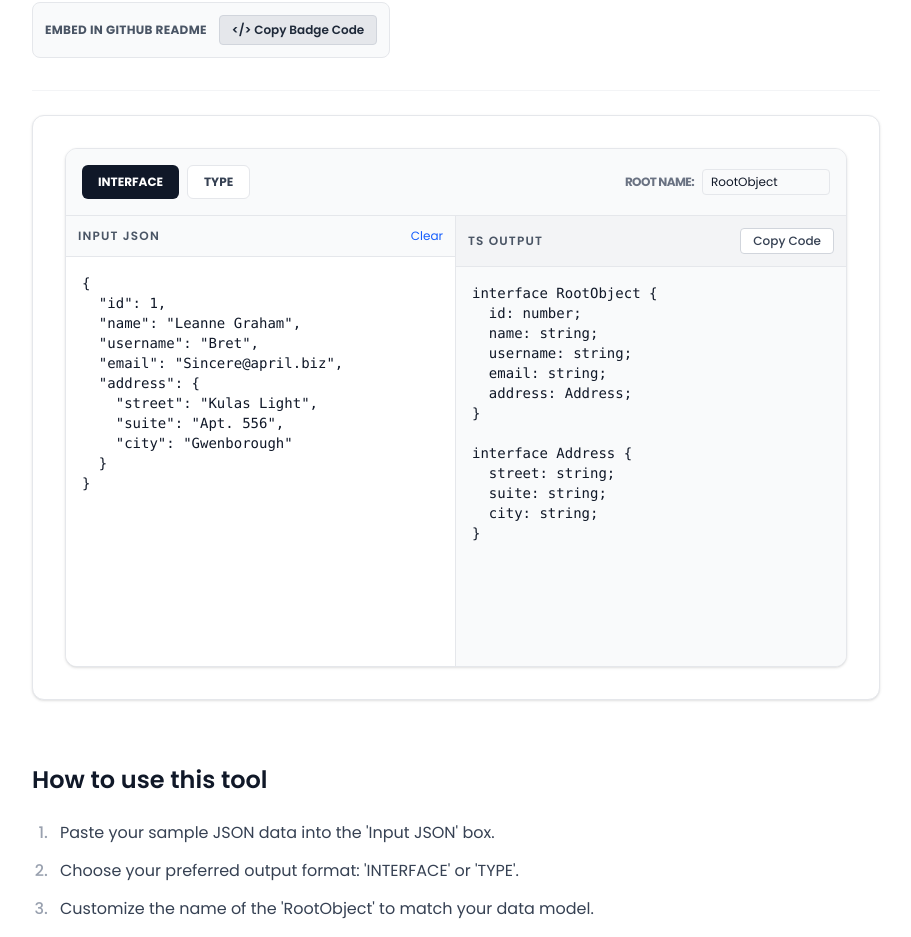
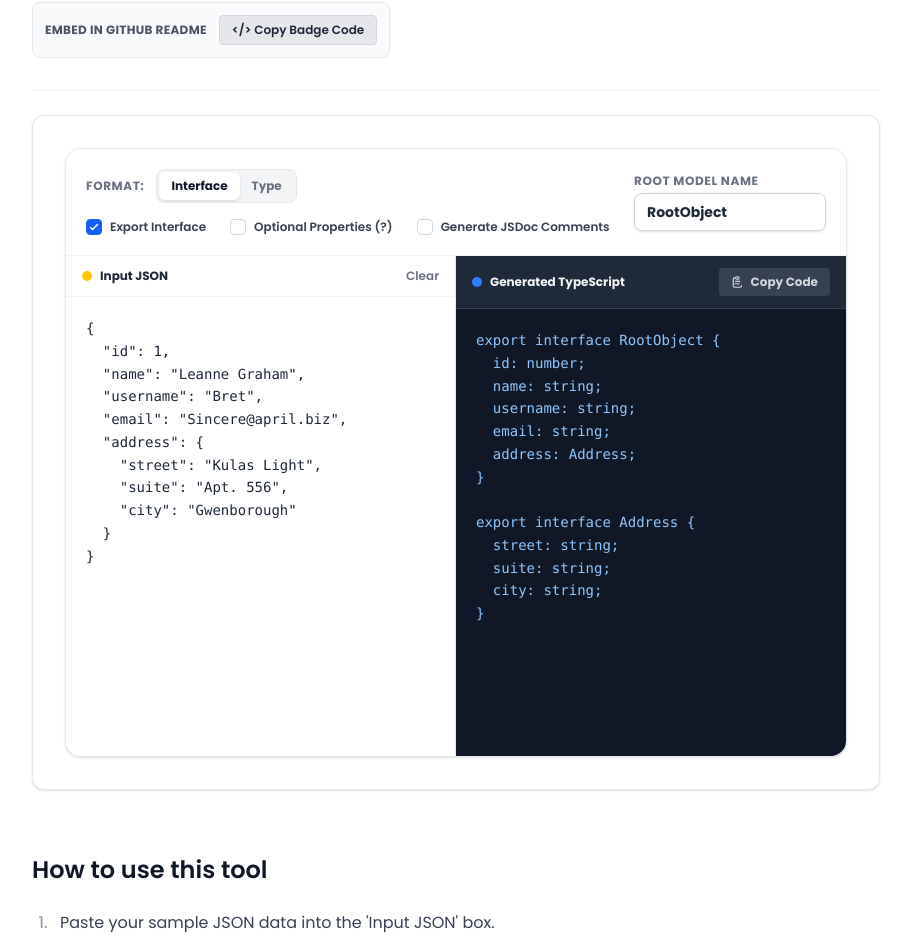
Before and after one commit to ArhamAshfaqft/devtoolslabs, a Next.js app: page /json-to-typescript in a window 1280 px wide. Shown: the part 468-1405 px from the top of the page, without its empty margins (184-1095 px from the left). Built offline with nearby package versions, Linux system fonts and the light colour scheme.

Commit message:
feat(json-to-typescript): upgrade UI to beat divmagic competitor with pro features (optional keys, JSDoc, export toggles)

```diff
--- a/components/tools/JsonToTypescriptTool.tsx
+++ b/components/tools/JsonToTypescriptTool.tsx
@@ -7,6 +7,11 @@ export default function JsonToTypescriptTool() {
   const [outputType, setOutputType] = useState<'interface' | 'type'>('interface');
   const [rootName, setRootName] = useState('RootObject');
   const [error, setError] = useState<string | null>(null);
+
+  // Pro Options
+  const [isOptional, setIsOptional] = useState(false);
+  const [isExport, setIsExport] = useState(true);
+  const [addComments, setAddComments] = useState(false);
 
   const generateTypescript = () => {
     if (!input.trim()) {
@@ -49,16 +54,34 @@ export default function JsonToTypescriptTool() {
         if (processedNames.has(name)) return;
         processedNames.add(name);
 
-        let result = `${outputType} ${name} {\n`;
+        let result = '';
+
+        if (addComments) {
+            result += `/**\n * ${outputType === 'interface' ? 'Interface' : 'Type'} representing ${name}\n */\n`;
+        }
+
+        const exportModifier = isExport ? 'export ' : '';
+        const assigner = outputType === 'type' ? ' =' : '';
+
+        result += `${exportModifier}${outputType} ${name}${assigner} {\n`;
         for (const key in obj) {
           const type = getType(obj[key], key);
-          result += `  ${key}: ${type};\n`;
+          // Only add comments to fields if addComments is true AND it's a primitive type for a clean look
+          if (addComments && typeof obj[key] !== 'object') {
+             result += `  /** The ${key} property */\n`;
+          }
+
+          const optionalModifier = isOptional ? '?' : '';
+          // Wrap keys in quotes if they contain invalid identifier characters (like hyphens or spaces)
+          const safeKey = /^[a-zA-Z_$][a-zA-Z0-9_$]*$/.test(key) ? key : `"${key}"`;
+
+          result += `  ${safeKey}${optionalModifier}: ${type};\n`;
         }
         result += `}\n`;
         interfaces.unshift(result);
       };
 
-      generateInterface(parsed, rootName);
+      generateInterface(parsed, rootName || 'RootObject');
       setOutput(interfaces.join('\n'));
     } catch (e: any) {
       setError(`Invalid JSON: ${e.message}`);
@@ -68,74 +91,95 @@ export default function JsonToTypescriptTool() {
 
   useEffect(() => {
     generateTypescript();
-  }, [input, outputType, rootName]);
+  }, [input, outputType, rootName, isOptional, isExport, addComments]);
 
   const handleCopy = () => {
     if (output) navigator.clipboard.writeText(output);
   };
 
+  const Checkbox = ({ label, checked, onChange }: { label: string, checked: boolean, onChange: () => void }) => (
+    <label className="flex items-center gap-2 cursor-pointer group">
+       <div className={`w-4 h-4 rounded flex items-center justify-center border transition-colors ${checked ? 'bg-blue-600 border-blue-600' : 'bg-white border-gray-300 group-hover:border-blue-500'}`}>
+         {checked && <svg className="w-3 h-3 text-white" fill="none" stroke="currentColor" viewBox="0 0 24 24"><path strokeLinecap="round" strokeLinejoin="round" strokeWidth={3} d="M5 13l4 4L19 7" /></svg>}
+       </div>
+       <span className="text-xs font-semibold text-gray-700 select-none group-hover:text-black">{label}</span>
+    </label>
+  );
+
   return (
-    <div className="w-full bg-white rounded-xl shadow-sm border border-gray-200 overflow-hidden">
+    <div className="w-full bg-white rounded-2xl shadow-sm border border-gray-200 overflow-hidden flex flex-col gap-0">
+
       {/* Configuration Header */}
-      <div className="bg-gray-50 border-b border-gray-200 p-4 flex flex-wrap gap-4 items-center justify-between">
-        <div className="flex gap-2">
-           <button
-            onClick={() => setOutputType('interface')}
-            className={`px-4 py-2 text-xs font-bold rounded-md transition-colors ${
-              outputType === 'interface' ? 'bg-gray-900 text-white' : 'bg-white text-gray-700 border border-gray-200 hover:bg-gray-50'
-            }`}
-          >
-            INTERFACE
-          </button>
-          <button
-            onClick={() => setOutputType('type')}
-            className={`px-4 py-2 text-xs font-bold rounded-md transition-colors ${
-              outputType === 'type' ? 'bg-gray-900 text-white' : 'bg-white text-gray-700 border border-gray-200 hover:bg-gray-50'
-            }`}
-          >
-            TYPE
-          </button>
+      <div className="bg-white border-b border-gray-100 p-5 flex flex-col sm:flex-row gap-6 justify-between items-start sm:items-center">
+
+        <div className="flex flex-col gap-4">
+            <div className="flex items-center gap-3">
+               <span className="text-xs font-bold text-gray-500 uppercase tracking-wider">Format:</span>
+               <div className="flex bg-gray-100 p-0.5 rounded-lg border border-gray-200">
+                  <button onClick={() => setOutputType('interface')} className={`px-3 py-1.5 text-xs font-bold rounded-md transition-all ${outputType === 'interface' ? 'bg-white text-gray-900 shadow-sm' : 'text-gray-500 hover:text-gray-700'}`}>Interface</button>
+                  <button onClick={() => setOutputType('type')} className={`px-3 py-1.5 text-xs font-bold rounded-md transition-all ${outputType === 'type' ? 'bg-white text-gray-900 shadow-sm' : 'text-gray-500 hover:text-gray-700'}`}>Type</button>
+               </div>
+            </div>
+
+            <div className="flex items-center gap-6">
+               <Checkbox label="Export Interface" checked={isExport} onChange={() => setIsExport(!isExport)} />
+               <Checkbox label="Optional Properties (?)" checked={isOptional} onChange={() => setIsOptional(!isOptional)} />
+               <Checkbox label="Generate JSDoc Comments" checked={addComments} onChange={() => setAddComments(!addComments)} />
+            </div>
         </div>
 
-        <div className="flex items-center gap-2">
-            <span className="text-xs font-bold text-gray-500 uppercase tracking-tighter">Root Name:</span>
+        <div className="flex flex-col gap-1 w-full sm:w-auto">
+            <span className="text-xs font-bold text-gray-500 uppercase tracking-wider">Root Model Name</span>
             <input
                 type="text"
                 value={rootName}
                 onChange={(e) => setRootName(e.target.value)}
-                className="px-2 py-1 border border-gray-200 rounded text-xs focus:ring-1 focus:ring-gray-900 outline-none w-32"
+                placeholder="RootObject"
+                className="px-3 py-2 border border-gray-300 rounded-lg text-sm font-bold text-gray-800 focus:ring-2 focus:ring-blue-500 outline-none w-full sm:w-48 shadow-sm transition-all"
             />
         </div>
+
       </div>
 
-      <div className="grid grid-cols-1 md:grid-cols-2 divide-y md:divide-y-0 md:divide-x divide-gray-200">
-        <div className="p-0 flex flex-col h-[450px]">
-          <div className="p-3 bg-gray-50 border-b border-gray-200 flex justify-between items-center">
-            <h3 className="text-xs font-semibold text-gray-600 uppercase tracking-widest">Input JSON</h3>
-            <button onClick={() => setInput('')} className="text-xs text-blue-600 hover:underline">Clear</button>
+      <div className="grid grid-cols-1 lg:grid-cols-2 bg-gray-50">
+
+        {/* Input Pane */}
+        <div className="flex flex-col h-[500px] border-b lg:border-b-0 lg:border-r border-gray-200 bg-white">
+          <div className="px-4 py-3 bg-white flex justify-between items-center border-b border-gray-100">
+            <h3 className="text-xs font-bold text-gray-800 flex items-center gap-2">
+               <span className="w-2.5 h-2.5 rounded-full bg-yellow-400"></span> Input JSON
+            </h3>
+            <button onClick={() => setInput('')} className="text-xs font-semibold text-gray-500 hover:text-red-500 transition-colors">Clear</button>
           </div>
           <textarea
             value={input}
             onChange={(e) => setInput(e.target.value)}
-            placeholder='Paste your JSON here...'
-            className="w-full flex-1 p-4 bg-white font-mono text-sm resize-none focus:outline-none focus:ring-inset focus:ring-1 focus:ring-gray-300"
+            placeholder='Paste your JSON payload here...'
+            className="w-full flex-1 p-5 bg-transparent font-mono text-sm text-gray-800 resize-none focus:outline-none focus:ring-inset focus:ring-2 focus:ring-yellow-400/50 leading-relaxed"
             spellCheck="false"
           />
         </div>
 
-        <div className="p-0 flex flex-col h-[450px] bg-gray-50 relative">
-          <div className="p-3 bg-gray-100 border-b border-gray-200 flex justify-between items-center">
-             <h3 className="text-xs font-semibold text-gray-600 uppercase tracking-widest">TS Output</h3>
-            <button onClick={handleCopy} disabled={!output} className="text-xs font-medium text-gray-700 bg-white border border-gray-300 px-3 py-1 rounded hover:bg-gray-50 disabled:opacity-50">Copy Code</button>
+        {/* Output Pane */}
+        <div className="flex flex-col h-[500px] bg-gray-900 relative">
+          <div className="px-4 py-3 bg-gray-800 flex justify-between items-center border-b border-gray-700">
+             <h3 className="text-xs font-bold text-gray-100 flex items-center gap-2">
+                <span className="w-2.5 h-2.5 rounded-full bg-blue-500"></span> Generated TypeScript
+             </h3>
+            <button onClick={handleCopy} disabled={!output} className="text-xs font-bold text-gray-300 bg-gray-700 hover:bg-gray-600 hover:text-white px-3 py-1.5 rounded transition-colors disabled:opacity-50 flex items-center gap-1.5">
+               <svg className="w-3.5 h-3.5" fill="none" stroke="currentColor" viewBox="0 0 24 24"><path strokeLinecap="round" strokeLinejoin="round" strokeWidth={2} d="M8 5H6a2 2 0 00-2 2v12a2 2 0 002 2h10a2 2 0 002-2v-1M8 5a2 2 0 002 2h2a2 2 0 002-2M8 5a2 2 0 012-2h2a2 2 0 012 2m-7 10h7M8 11h7" /></svg>
+               Copy Code
+            </button>
           </div>
           <textarea
             value={error || output}
             readOnly
             placeholder="TypeScript definitions will appear here..."
-            className={`w-full flex-1 p-4 bg-transparent font-mono text-sm resize-none outline-none ${error ? 'text-red-600 font-semibold' : 'text-gray-900'}`}
+            className={`w-full flex-1 p-5 bg-transparent font-mono text-sm resize-none outline-none leading-relaxed ${error ? 'text-red-400 font-bold' : 'text-blue-300'}`}
             spellCheck="false"
           />
         </div>
+
       </div>
     </div>
   );
```
